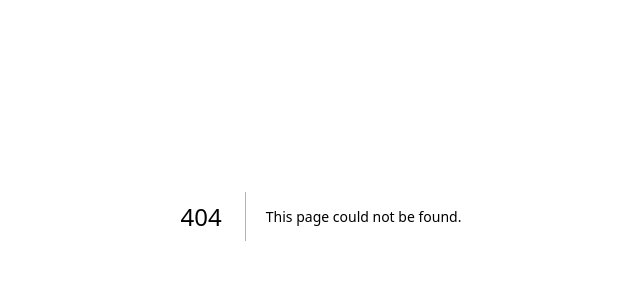
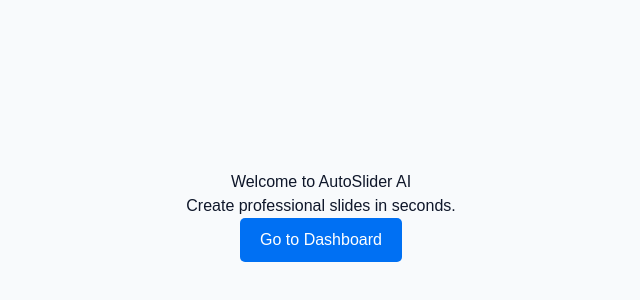
Before and after one commit to rummanjan901-cpu/Autoslider, a Next.js app: page / in a window 1280 px wide. Before the commit this address had no page. Shown: the part 184-484 px from the top of the page, without its empty margins (319-959 px from the left). Built offline with nearby package versions, Linux system fonts and the light colour scheme.

Commit message:
Create Home component with welcome message and link

```diff
--- /dev/null
+++ b/app/page.js
@@ -0,0 +1,13 @@
+import Link from 'next/link';
+
+export default function Home() {
+  return (
+    <div style={{ display: 'flex', flexDirection: 'column', alignItems: 'center', justifyContent: 'center', height: '100vh', fontFamily: 'sans-serif' }}>
+      <h1>Welcome to AutoSlider AI</h1>
+      <p>Create professional slides in seconds.</p>
+      <Link href="/dashboard" style={{ padding: '10px 20px', backgroundColor: '#0070f3', color: 'white', borderRadius: '5px', textDecoration: 'none' }}>
+        Go to Dashboard
+      </Link>
+    </div>
+  );
+}
```
